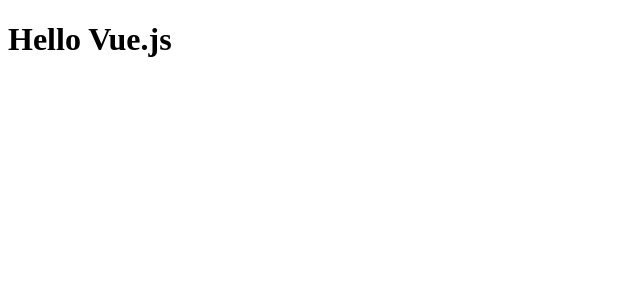
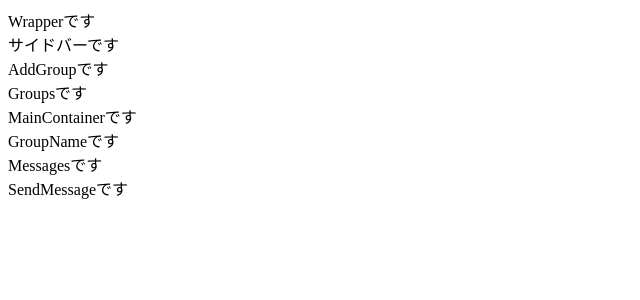
Before and after one commit to ryumaanai/vue_chat_app, a Vue app in the folder frontend/: page / in a window 1280 px wide. Shown: the top 300 px of the page, without its empty margins (0-640 px from the left). Built offline with nearby package versions, Linux system fonts and the light colour scheme; the HTML template or start-up script is replaced by a standard one.

Commit message:
各コンポーネントを配置

```diff
--- a/frontend/src/App.vue
+++ b/frontend/src/App.vue
@@ -1,13 +1,15 @@
 <template>
-  <hello></hello>
+<div id="app">
+  <Wrapper></Wrapper>
+</div>
 </template>
 
 <script>
-import Hello from "./components/Hello.vue";
+import Wrapper from "./components/Wrapper.vue";
 
 export default {
   components: {
-    Hello
+    Wrapper,
   }
 };
 </script>
--- /dev/null
+++ b/frontend/src/components/Wrapper.vue
@@ -0,0 +1,23 @@
+<template>
+  <div>
+    Wrapperです
+    <Sidebar></Sidebar>
+    <MainContainer></MainContainer>
+  </div>
+</template>
+
+<script>
+import Sidebar from './sidebar/Sidebar.vue';
+import MainContainer from './maincontainer/MainContainer.vue';
+
+export default {
+  components: {
+    Sidebar,
+    MainContainer,
+  }
+}
+</script>
+
+<style>
+
+</style>
--- /dev/null
+++ b/frontend/src/components/maincontainer/GroupName.vue
@@ -0,0 +1,13 @@
+<template>
+  <div>GroupNameです</div>
+</template>
+
+<script>
+export default {
+
+}
+</script>
+
+<style>
+
+</style>
--- /dev/null
+++ b/frontend/src/components/maincontainer/MainContainer.vue
@@ -0,0 +1,26 @@
+<template>
+  <div>
+    MainContainerです
+    <GroupName></GroupName>
+    <Messages></Messages>
+    <SendMessage></SendMessage>
+  </div>
+</template>
+
+<script>
+import GroupName from './GroupName.vue';
+import Messages from './Messages.vue';
+import SendMessage from './SendMessage.vue';
+
+export default {
+  components: {
+    GroupName,
+    Messages,
+    SendMessage,
+  }
+}
+</script>
+
+<style>
+
+</style>
--- /dev/null
+++ b/frontend/src/components/maincontainer/Messages.vue
@@ -0,0 +1,13 @@
+<template>
+  <div>Messagesです</div>
+</template>
+
+<script>
+export default {
+
+}
+</script>
+
+<style>
+
+</style>
--- /dev/null
+++ b/frontend/src/components/maincontainer/SendMessage.vue
@@ -0,0 +1,13 @@
+<template>
+  <div>SendMessageです</div>
+</template>
+
+<script>
+export default {
+
+}
+</script>
+
+<style>
+
+</style>
--- /dev/null
+++ b/frontend/src/components/sidebar/AddGroup.vue
@@ -0,0 +1,13 @@
+<template>
+  <div>AddGroupです</div>
+</template>
+
+<script>
+export default {
+
+}
+</script>
+
+<style>
+
+</style>
--- /dev/null
+++ b/frontend/src/components/sidebar/Groups.vue
@@ -0,0 +1,13 @@
+<template>
+  <div>Groupsです</div>
+</template>
+
+<script>
+export default {
+
+}
+</script>
+
+<style>
+
+</style>
--- /dev/null
+++ b/frontend/src/components/sidebar/Sidebar.vue
@@ -0,0 +1,23 @@
+<template>
+  <div>
+    サイドバーです
+    <AddGroup></AddGroup>
+    <Groups></Groups>
+  </div>
+</template>
+
+<script>
+import AddGroup from './AddGroup.vue';
+import Groups from './Groups.vue';
+
+export default {
+  components:{
+    AddGroup,
+    Groups,
+  }
+}
+</script>
+
+<style>
+
+</style>
```
